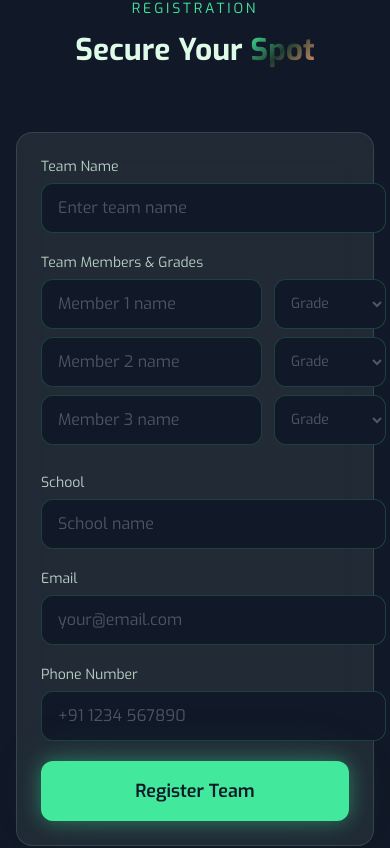
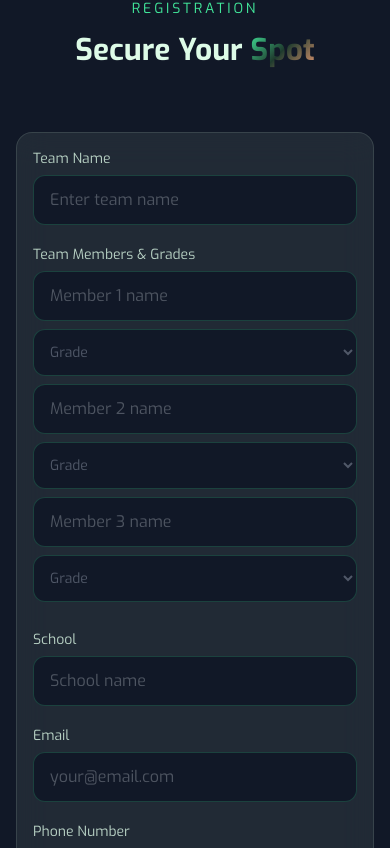
Before and after one commit to aaradhyari/ANVIKSHA, a React (Vite) app: page / in a window 390 px wide. Shown: the part 8316-9164 px from the top of the page. Built offline with nearby package versions, Linux system fonts and the light colour scheme.

Commit message:
Mobile View Improved

```diff
--- a/src/components/Navbar.jsx
+++ b/src/components/Navbar.jsx
@@ -71,7 +71,7 @@ export default function Navbar() {
             initial={{ opacity: 0, height: 0 }}
             animate={{ opacity: 1, height: 'auto' }}
             exit={{ opacity: 0, height: 0 }}
-            className="md:hidden glass overflow-hidden"
+            className="md:hidden bg-cosmic-navy/90 backdrop-blur-lg overflow-hidden border-b border-neon-emerald/10"
           >
             <div className="px-4 py-4 space-y-2">
               {links.map((link) => (
--- a/src/components/Registration.jsx
+++ b/src/components/Registration.jsx
@@ -114,7 +114,7 @@ export default function Registration() {
               animate={{ opacity: 1 }}
               exit={{ opacity: 0 }}
               onSubmit={handleSubmit}
-              className="max-w-2xl mx-auto glass rounded-2xl p-6 md:p-8 space-y-5"
+              className="max-w-2xl mx-auto glass rounded-2xl p-4 sm:p-6 md:p-8 space-y-5 overflow-hidden"
             >
               <div className="grid md:grid-cols-2 gap-5">
                 <div className="md:col-span-2">
@@ -132,7 +132,7 @@ export default function Registration() {
                 <div className="md:col-span-2">
                   <label className="block text-sm text-frosted-mint/80 mb-1.5">Team Members & Grades</label>
                   {form.members.map((member, i) => (
-                    <div key={i} className="flex gap-3 mb-2">
+                    <div key={i} className="flex flex-col sm:flex-row gap-2 sm:gap-3 mb-2">
                       <input
                         type="text"
                         value={member.name}
@@ -151,7 +151,7 @@ export default function Registration() {
                           members[i] = { ...members[i], grade: e.target.value };
                           setForm((prev) => ({ ...prev, members }));
                         }}
-                        className="w-28 px-3 py-3 bg-cosmic-navy border border-neon-emerald/20 rounded-xl text-[#505868] focus:border-neon-emerald focus:outline-none transition-colors text-sm"
+                        className="w-full sm:w-28 px-3 py-3 bg-cosmic-navy border border-neon-emerald/20 rounded-xl text-[#505868] focus:border-neon-emerald focus:outline-none transition-colors text-sm"
                       >
                         <option value="" className="text-[#505868]">Grade</option>
                         {[9, 10, 11, 12].map((g) => (
```
